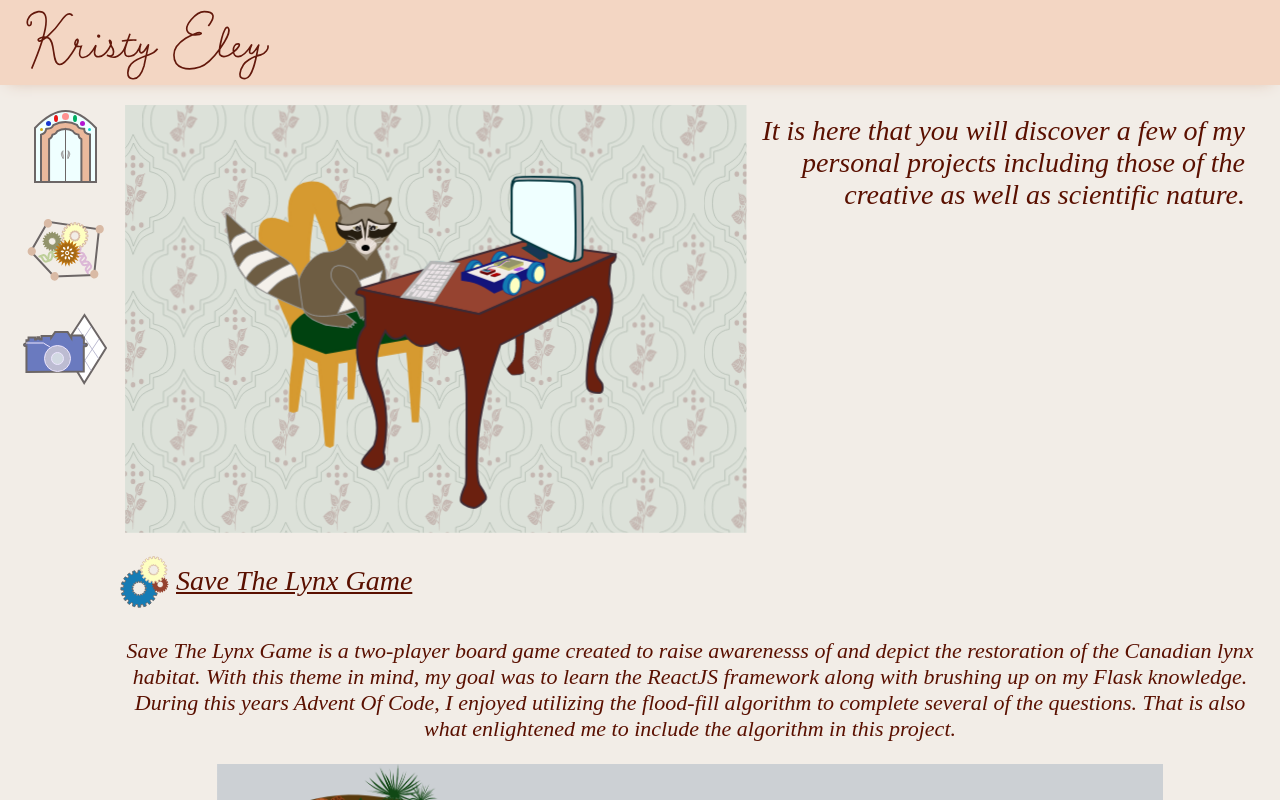
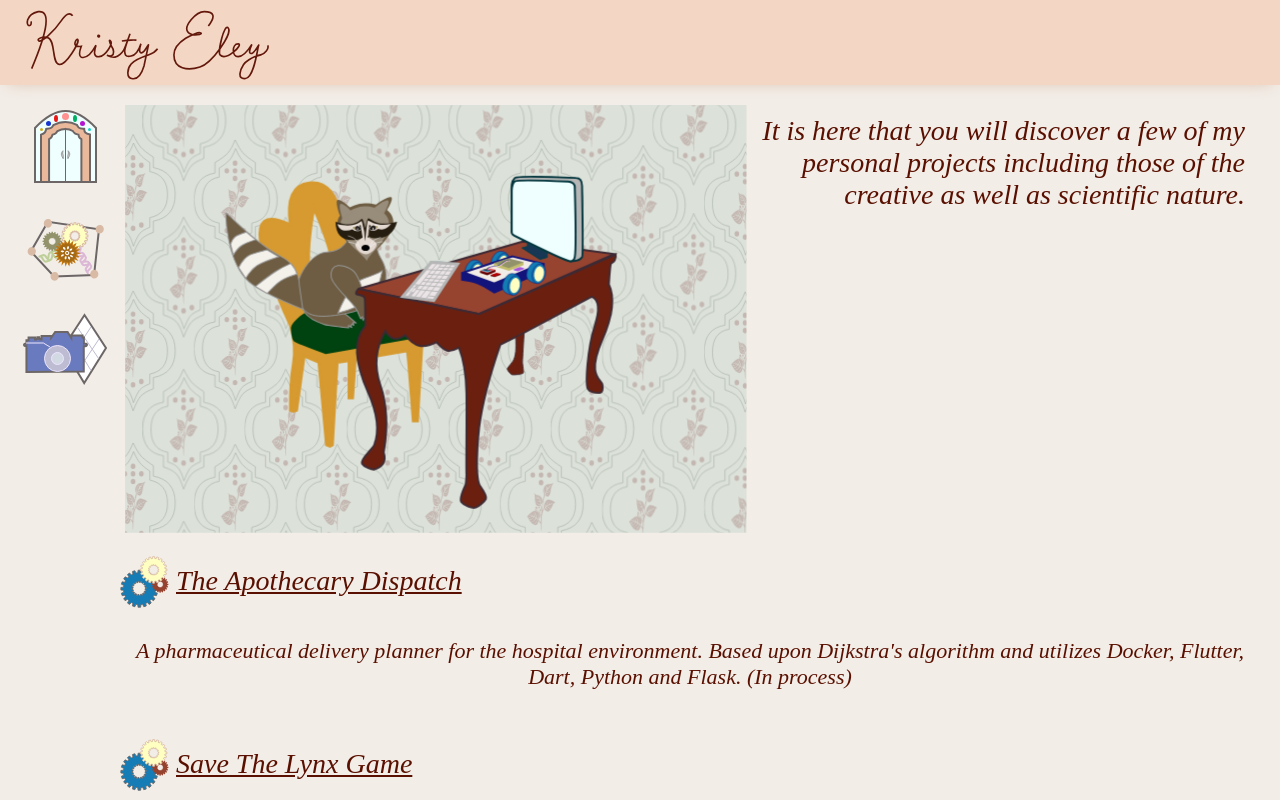
Before and after one commit to EldaloteK/first-contact, a Vue app: page / in a window 1280 px wide. Both pictures are taken after a click on the icon 65 px from the left and 250 px from the top of the page. Shown: the top 800 px of the page. Built offline with nearby package versions, Linux system fonts and the light colour scheme; the HTML template or start-up script is replaced by a standard one.

Commit message:
Updates to projects page to include current status of The Apothecary Dispatch

```diff
--- a/src/components/projects.vue
+++ b/src/components/projects.vue
@@ -8,6 +8,17 @@
       </div>
     </div>
     <div class="projects-content">
+      <div class="single-project">
+        <ProjectHeader
+          headerText="The Apothecary Dispatch"
+          headerLink="https://github.com/EldaloteK/the-apothecary-dispatch"
+        />
+        <p class="project-description">
+          A pharmaceutical delivery planner for the hospital environment. Based
+          upon Dijkstra's algorithm and utilizes Docker, Flutter, Dart, Python
+          and Flask. (In process)
+        </p>
+      </div>
       <div class="single-project">
         <ProjectHeader
           headerText="Save The Lynx Game"
@@ -28,29 +39,27 @@
         />
       </div>
       <div class="single-project">
-        <ProjectHeader headerText="The Apothecary Dispatch" />
+        <ProjectHeader headerText="Virtual Wildlife" />
         <p class="project-description">
-          A pharmaceutical delivery planner for the hospital environment. Based
-          on a recursive approach of Dijkstra's algorithm. (In process).
+          A virtual simulator created while learning more about developing with
+          SVG. This was the predecessor to this portfolio as I wanted to delve
+          into my artistic side while incorportating my technical skills.
         </p>
+        <ForestAnimal />
       </div>
-      <!-- <div class="single-project">
-        <ProjectHeader headerText="Virtual Wildlife" />
-        <ForestAnimal />
-      </div> -->
     </div>
   </div>
 </template>
 
 <script>
-// import ForestAnimal from "../components/forest-animal.vue";
+import ForestAnimal from "../components/forest-animal.vue";
 import ProjectHeader from "../components/project-header.vue";
 import RaccoonDesk from "../components/raccoon-desk.vue";
 
 export default {
   name: "Projects",
   components: {
-    // ForestAnimal,
+    ForestAnimal,
     ProjectHeader,
     RaccoonDesk,
   },
```
